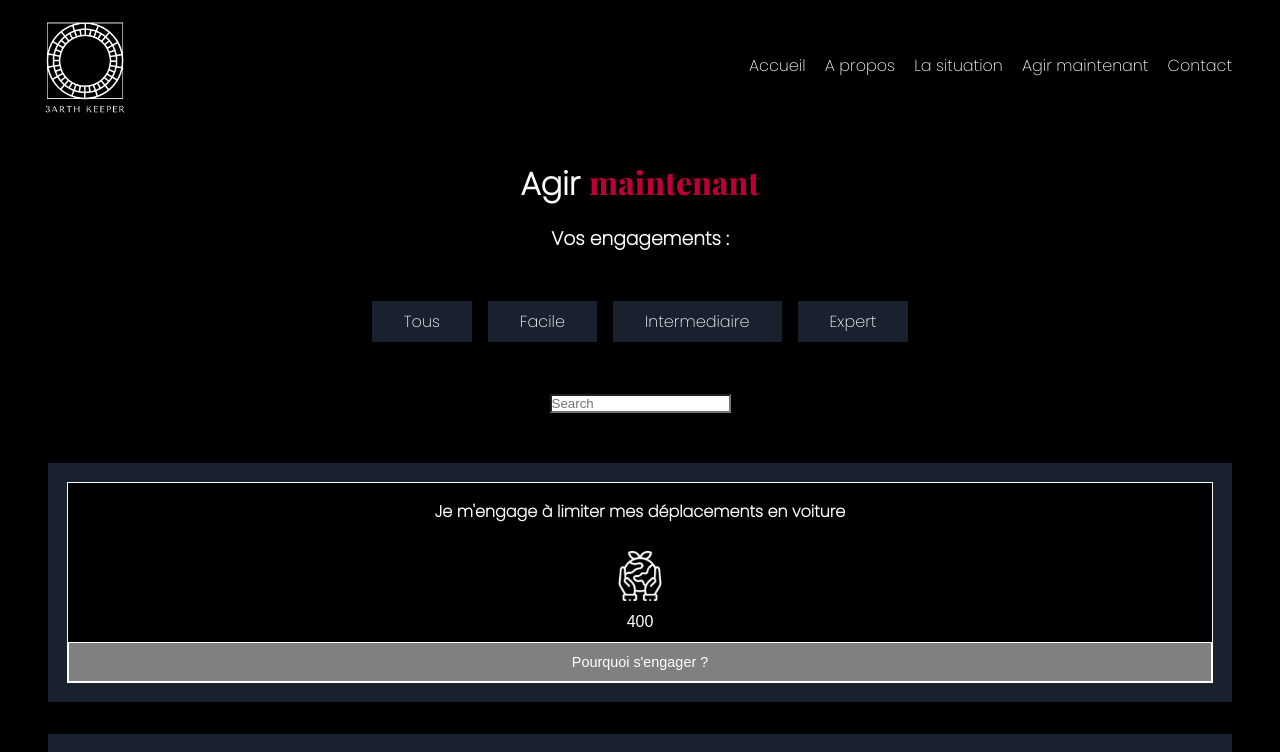
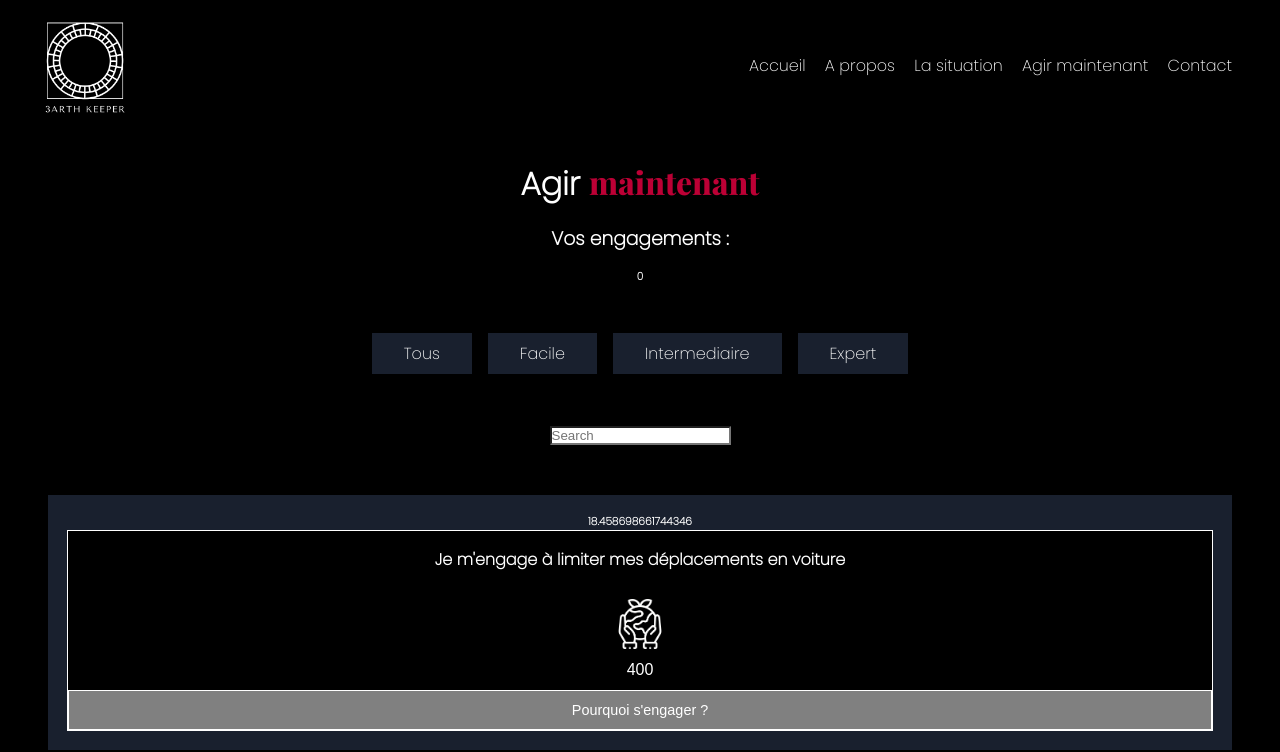
Before and after one commit to WildCodeSchool/-RMT-2203--Erreur404-miditrente, a React (Vite) app in the folder frontend/: page /Engagement in a window 1280 px wide. Shown: the top 752 px of the page. Built offline with nearby package versions, Linux system fonts and the light colour scheme.

Commit message:
add pourcent function/branch

```diff
--- a/frontend/src/components/Actions.jsx
+++ b/frontend/src/components/Actions.jsx
@@ -2,18 +2,17 @@ import React, { useState } from "react";
 import environnement from "../assets/environnement.png";
 import environnementNew from "../assets/environnement_new.png";
 
-function Actions({ data }) {
-  const [likes, setLikes] = useState(data.likes);
+function Actions({ data, handleLikes, totalEngagement }) {
   const [buttonActive, setButtonActive] = useState(true);
   const [whyengaged, setWhyEngaged] = useState(true);
   const [msg, setMsg] = useState("Pourquoi s'engager ?");
 
   const handleClick = () => {
     if (buttonActive === true) {
-      setLikes((like) => like + 1);
+      handleLikes(data, "plus");
       setMsg("Merci de contribuer au sauvetage de notre planète");
     } else {
-      setLikes((like) => like - 1);
+      handleLikes(data, "minus");
       setMsg("Pourquoi s'engager ?");
     }
     setButtonActive(!buttonActive);
@@ -21,6 +20,7 @@ function Actions({ data }) {
 
   return (
     <div className="actions_mt">
+      <h6>{(100 * data.likes) / totalEngagement}</h6>
       <div className={buttonActive ? "actions_main_tg" : "actions_new_main_tg"}>
         <section className="actions_container_tg">
           <h3 className="actions_engagementType_tg">{data.text}</h3>
@@ -38,7 +38,7 @@ function Actions({ data }) {
                   alt="environnement"
                   className="actions_engagement_like_button_tg"
                 />
-                {likes}
+                {data.likes}
               </div>
             ) : (
               <div className="actions_div_tg">
@@ -47,7 +47,7 @@ function Actions({ data }) {
                   alt="environnementNew"
                   className="actions_engagement_like_button_tg"
                 />
-                Vous et {likes - 1} autres personnes engagées
+                Vous et {data.likes - 1} autres personnes engagées
               </div>
             )}
           </button>
--- a/frontend/src/pages/Engagement.css
+++ b/frontend/src/pages/Engagement.css
@@ -21,7 +21,9 @@ span {
   font-family: 'Playfair Display', serif;
 
 }
-
+h6 {
+  color: white;
+}
 .engagement_main_tg {
   padding: 5rem 3rem;
   padding-bottom: 0;
--- a/frontend/src/pages/Engagement.jsx
+++ b/frontend/src/pages/Engagement.jsx
@@ -1,4 +1,4 @@
-import React, { useState } from "react";
+import React, { useState, useEffect } from "react";
 import { Helmet } from "react-helmet";
 import Actions from "../components/Actions";
 import Filter from "../components/Filter";
@@ -11,7 +11,9 @@ import "./Engagement.css";
 function Engagement() {
   const [value, setValue] = useState("");
   const [selection, setSelection] = useState(engagementData);
+  const [totalEngagement, setTotalEngagement] = useState(1);
   const categories = ["Tous", "Facile", "Intermediaire", "Expert"];
+
   const handleClick = (button) => {
     if (button === "Tous") {
       setSelection(engagementData);
@@ -23,6 +25,36 @@ function Engagement() {
     setSelection(filteredData);
   };
 
+  const handleLikes = (data, type) => {
+    const updateSelection = [...selection];
+    const index = updateSelection.indexOf(data);
+    if (type === "plus") {
+      updateSelection[index].engage = true;
+      updateSelection[index].likes += 1;
+    }
+    if (type === "minus") {
+      updateSelection[index].engage = false;
+      updateSelection[index].likes -= 1;
+    }
+    setSelection(updateSelection);
+  };
+
+  const getTotalEngagement = () => {
+    const total = selection.reduce((tot, element) => tot + element.likes, 0);
+    setTotalEngagement(total);
+  };
+  const getEngage = () => {
+    const valide = selection.filter(
+      (name) => name.text.includes(value) && name.engage === true
+    );
+    console.log(valide);
+    return valide.length;
+  };
+
+  useEffect(() => {
+    getTotalEngagement();
+  }, [selection]);
+
   return (
     <div className="engagement_main_tg">
       <Helmet>
@@ -32,6 +64,7 @@ function Engagement() {
         Agir <span>maintenant</span>{" "}
       </h1>
       <h3> Vos engagements :</h3>
+      <h6>{(100 * getEngage()) / selection.length}</h6>
       <Button categories={categories} handleClick={handleClick} />
       <Filter value={value} handleValue={setValue} />
       {selection
@@ -40,7 +73,11 @@ function Engagement() {
           return b.likes - a.likes;
         })
         .map((data) => (
-          <Actions data={data} />
+          <Actions
+            totalEngagement={totalEngagement}
+            data={data}
+            handleLikes={handleLikes}
+          />
         ))}
       );
       {value === "midiTrente" ? <EasterEgg /> : ""}
```
Also changed, not shown: frontend/src/datas/engagement-data.js (+22 -0 lines).
